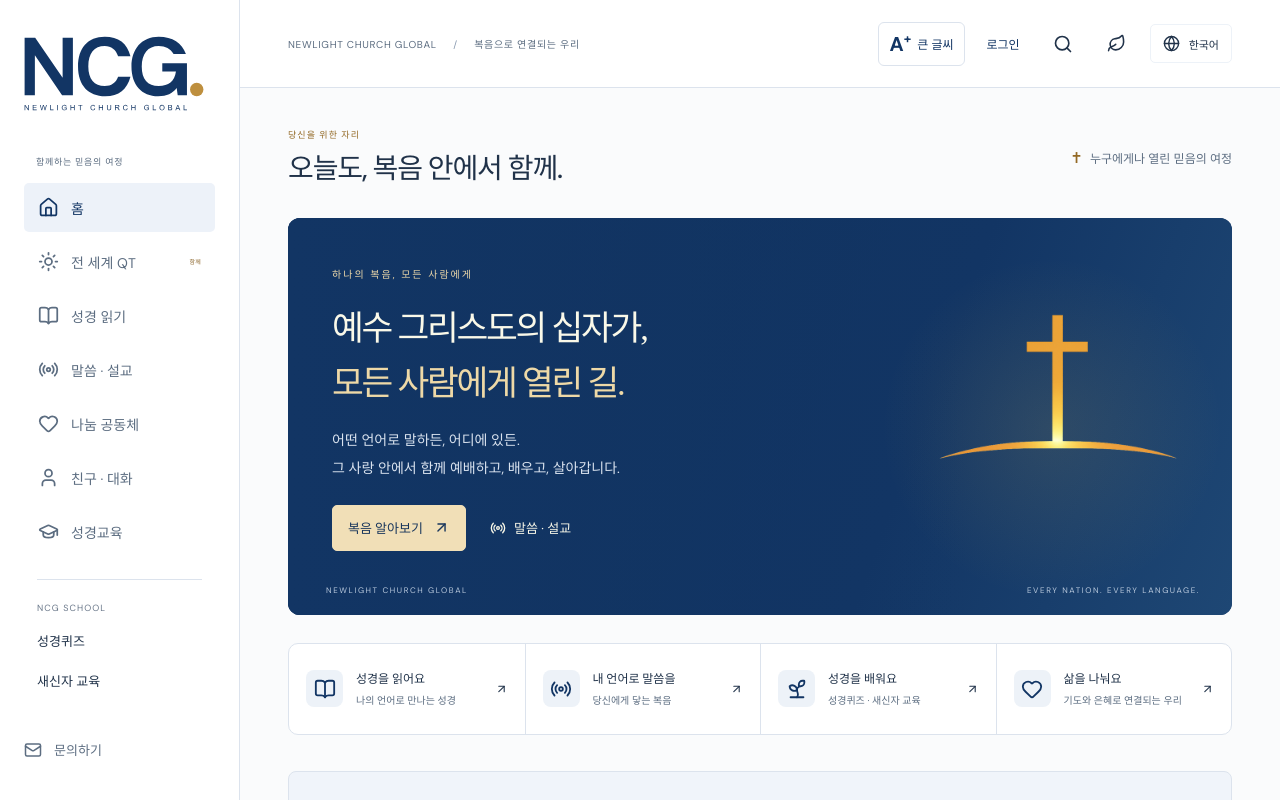
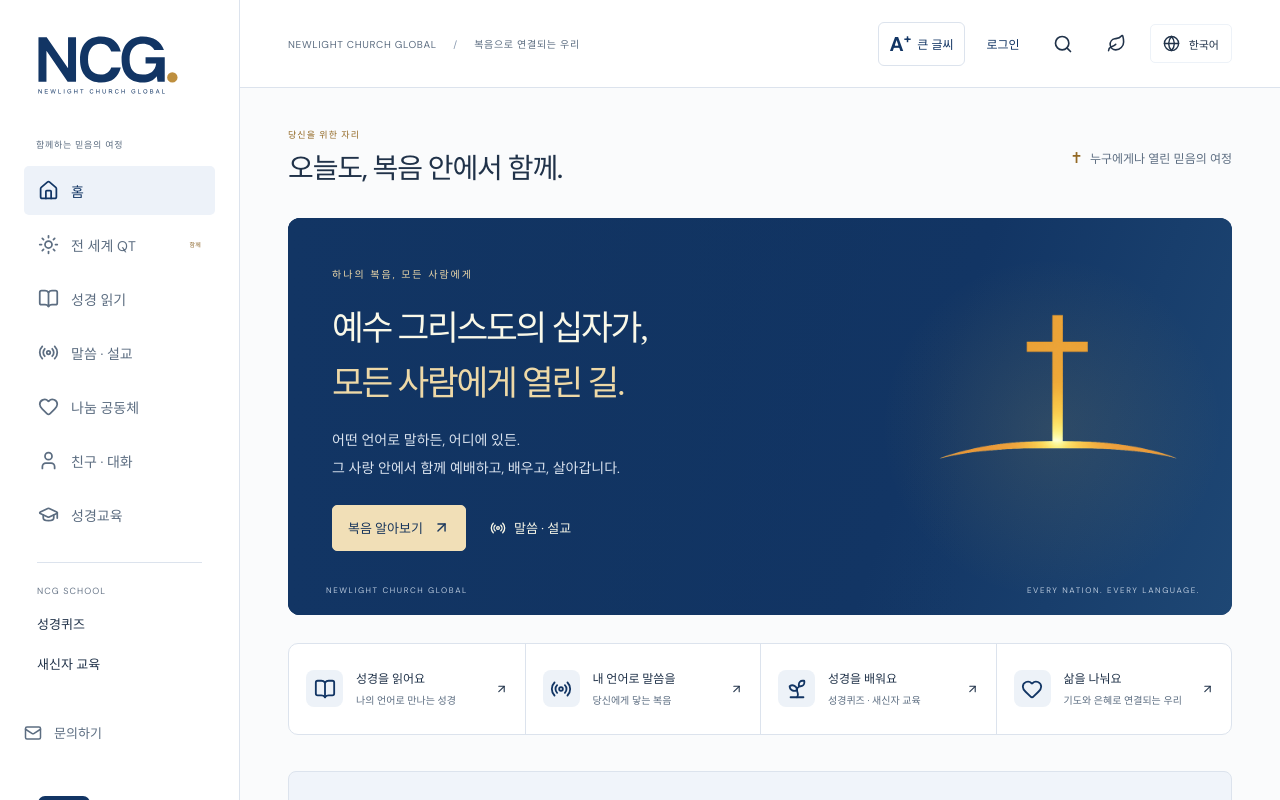
Before and after one commit to infonewlightch/ncg, a React (Vite) app: page / in a window 1280 px wide. Shown: the top 800 px of the page. Built offline with nearby package versions, Linux system fonts and the light colour scheme; no server answers.

Commit message:
Align a smaller sidebar wordmark with navigation icons

```diff
--- a/src/styles.css
+++ b/src/styles.css
@@ -1088,7 +1088,8 @@ main{padding:28px 20px 0}
 html[data-text-size=large] { --ui-font-scale:1.3; --ui-font-min:15px; }
 body { font-size:calc(16px * var(--ui-font-scale)); }
 .brand { --ui-font-scale:1; --ui-font-min:0px; }
-.brand-wordmark { display:block; width:180px; max-width:100%; height:auto; }
+.brand-wordmark { display:block; width:140px; max-width:100%; height:auto; }
+.sidebar > .brand { padding-inline-start:14px; }
 .mobile-brand { flex-shrink:0; }
 .mobile-brand .brand-wordmark { width:124px; }
 @media(max-width:360px){.mobile-brand .brand-wordmark{width:108px}.topbar-actions>a[href="#/sermons"]{display:none}}
```
